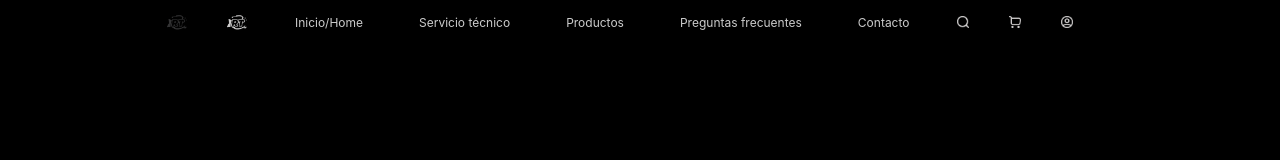
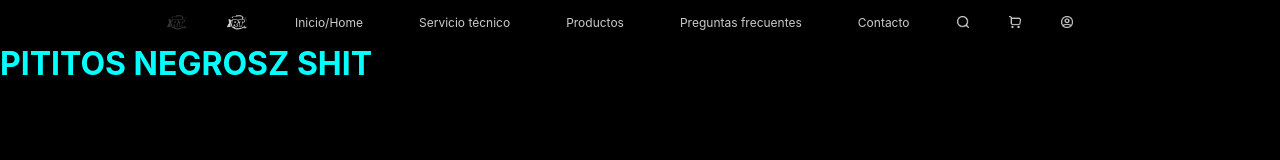
Before and after one commit to pulpombo/rt-damn-shit, a plain HTML site: page index.html in a window 1280 px wide. Drawn offline with Linux system fonts and the light colour scheme; a web font is replaced by a local one.

Commit message:
Hice este cambio pq me gustan los hombres

```diff
--- a/index.html
+++ b/index.html
@@ -90,9 +90,14 @@
 
     </header>
 
-    <h1>PITITOS NEGROSZ
+    <h1 id="sdfsd">PITITOS NEGROSZ
         SHIT
     </h1>
+
+    <STYle> #sdfsd{
+        color:aqua
+
+    } </STYle>
 
     <script type="text/javascript" src="code.js"></script>
 
```
